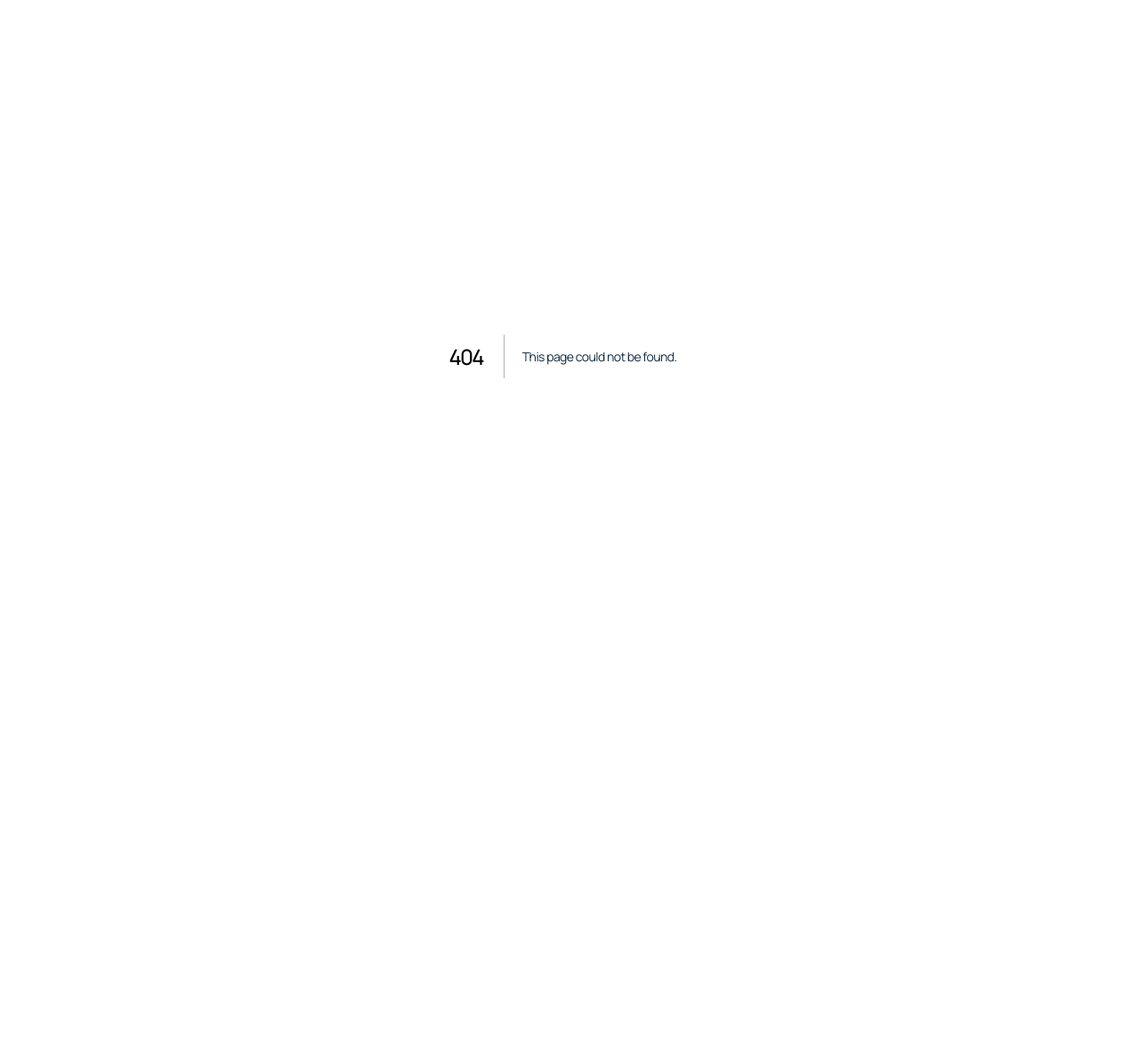
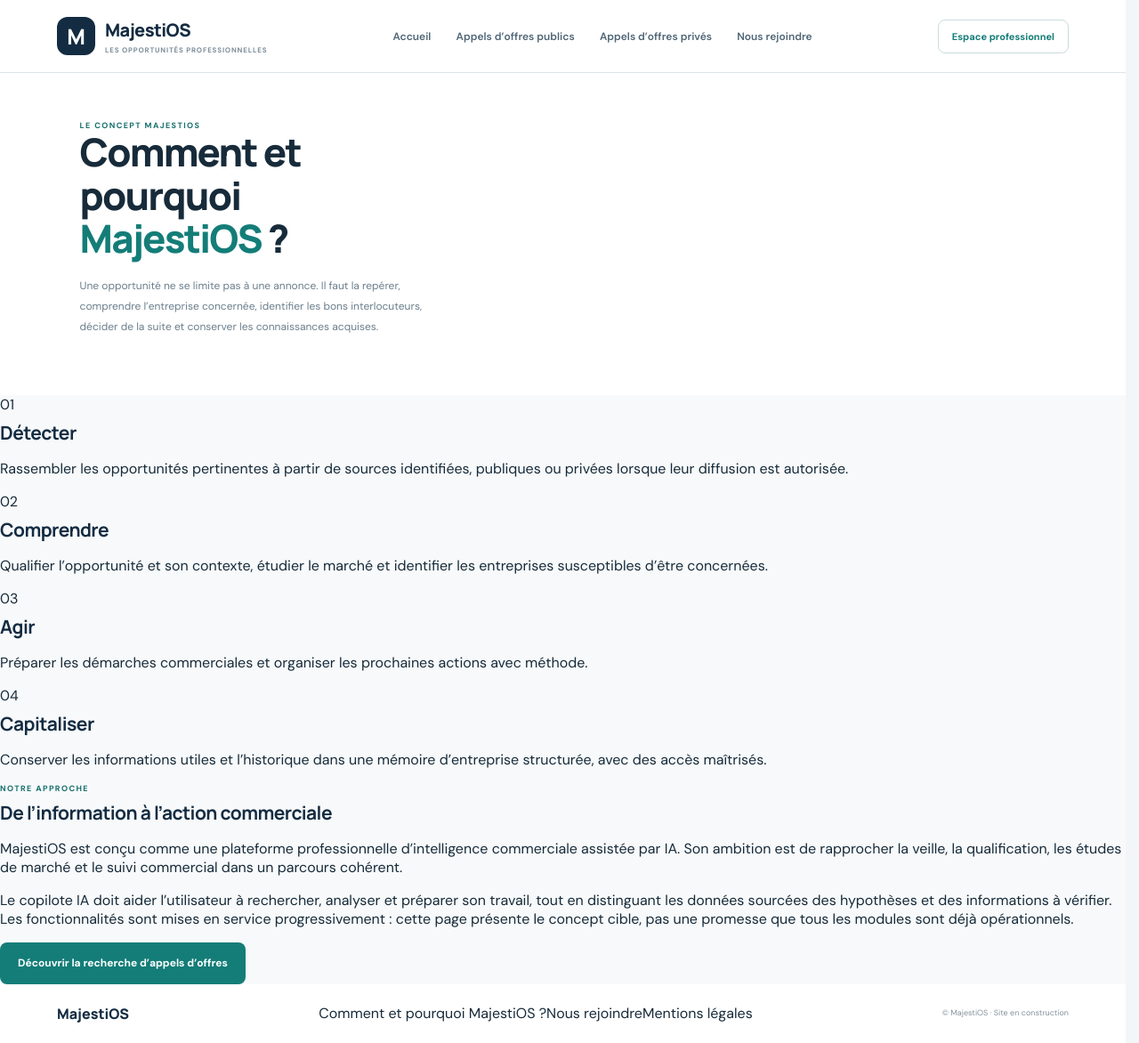
Before and after one commit to Chexpeer/Majestios, a Next.js app: page /comment-et-pourquoi in a window 1280 px wide. Before the commit this address had no page. Shown: the whole page at 89% size. Before the commit the page ends 800 px from the top, so only its background shows below. Built offline with nearby package versions, Linux system fonts and the light colour scheme.

Commit message:
feat: add MajestiOS concept explainer page

```diff
--- /dev/null
+++ b/src/app/comment-et-pourquoi/page.tsx
@@ -0,0 +1,59 @@
+import Link from "next/link";
+
+export const metadata = {
+  title: "Comment et pourquoi MajestiOS ? — MajestiOS",
+  description: "Découvrez le concept MajestiOS et comment la plateforme veut aider les professionnels à détecter et transformer les opportunités commerciales.",
+};
+
+export default function ConceptPage() {
+  return (
+    <main className="public-site concept-page">
+      <header className="public-header">
+        <Link className="public-brand" href="/" aria-label="MajestiOS, accueil">
+          <span className="public-brand-mark">M</span>
+          <span><strong>MajestiOS</strong><small>LES OPPORTUNITÉS PROFESSIONNELLES</small></span>
+        </Link>
+        <nav className="public-nav" aria-label="Navigation principale">
+          <Link href="/">Accueil</Link>
+          <Link href="/#recherche">Appels d’offres publics</Link>
+          <Link href="/appels-offres-prives">Appels d’offres privés</Link>
+          <Link href="/nous-rejoindre">Nous rejoindre</Link>
+        </nav>
+        <Link className="header-login" href="/#demande-acces">Espace professionnel</Link>
+      </header>
+
+      <section className="how-section concept-hero">
+        <div>
+          <span className="section-label">LE CONCEPT MAJESTIOS</span>
+          <h1>Comment et pourquoi <em>MajestiOS</em> ?</h1>
+          <p>Une opportunité ne se limite pas à une annonce. Il faut la repérer, comprendre l’entreprise concernée, identifier les bons interlocuteurs, décider de la suite et conserver les connaissances acquises.</p>
+        </div>
+      </section>
+
+      <section className="concept-grid" aria-label="Les étapes du concept MajestiOS">
+        <article><span>01</span><h2>Détecter</h2><p>Rassembler les opportunités pertinentes à partir de sources identifiées, publiques ou privées lorsque leur diffusion est autorisée.</p></article>
+        <article><span>02</span><h2>Comprendre</h2><p>Qualifier l’opportunité et son contexte, étudier le marché et identifier les entreprises susceptibles d’être concernées.</p></article>
+        <article><span>03</span><h2>Agir</h2><p>Préparer les démarches commerciales et organiser les prochaines actions avec méthode.</p></article>
+        <article><span>04</span><h2>Capitaliser</h2><p>Conserver les informations utiles et l’historique dans une mémoire d’entreprise structurée, avec des accès maîtrisés.</p></article>
+      </section>
+
+      <section className="concept-principles">
+        <span className="section-label">NOTRE APPROCHE</span>
+        <h2>De l’information à l’action commerciale</h2>
+        <p>MajestiOS est conçu comme une plateforme professionnelle d’intelligence commerciale assistée par IA. Son ambition est de rapprocher la veille, la qualification, les études de marché et le suivi commercial dans un parcours cohérent.</p>
+        <p>Le copilote IA doit aider l’utilisateur à rechercher, analyser et préparer son travail, tout en distinguant les données sourcées des hypothèses et des informations à vérifier. Les fonctionnalités sont mises en service progressivement : cette page présente le concept cible, pas une promesse que tous les modules sont déjà opérationnels.</p>
+        <Link className="search-submit concept-cta" href="/">Découvrir la recherche d’appels d’offres</Link>
+      </section>
+
+      <footer className="public-footer">
+        <Link className="footer-brand" href="/">MajestiOS</Link>
+        <nav aria-label="Liens de pied de page">
+          <Link href="/comment-et-pourquoi">Comment et pourquoi MajestiOS ?</Link>
+          <Link href="/nous-rejoindre">Nous rejoindre</Link>
+          <Link href="/mentions-legales">Mentions légales</Link>
+        </nav>
+        <small>© MajestiOS · Site en construction</small>
+      </footer>
+    </main>
+  );
+}
```
